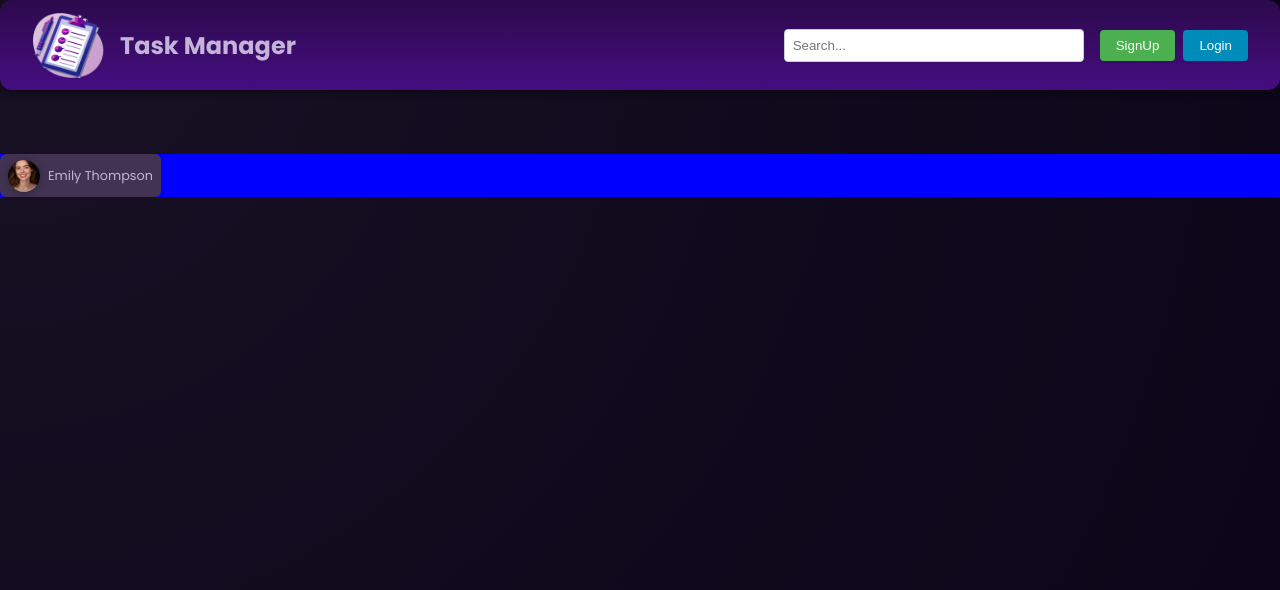
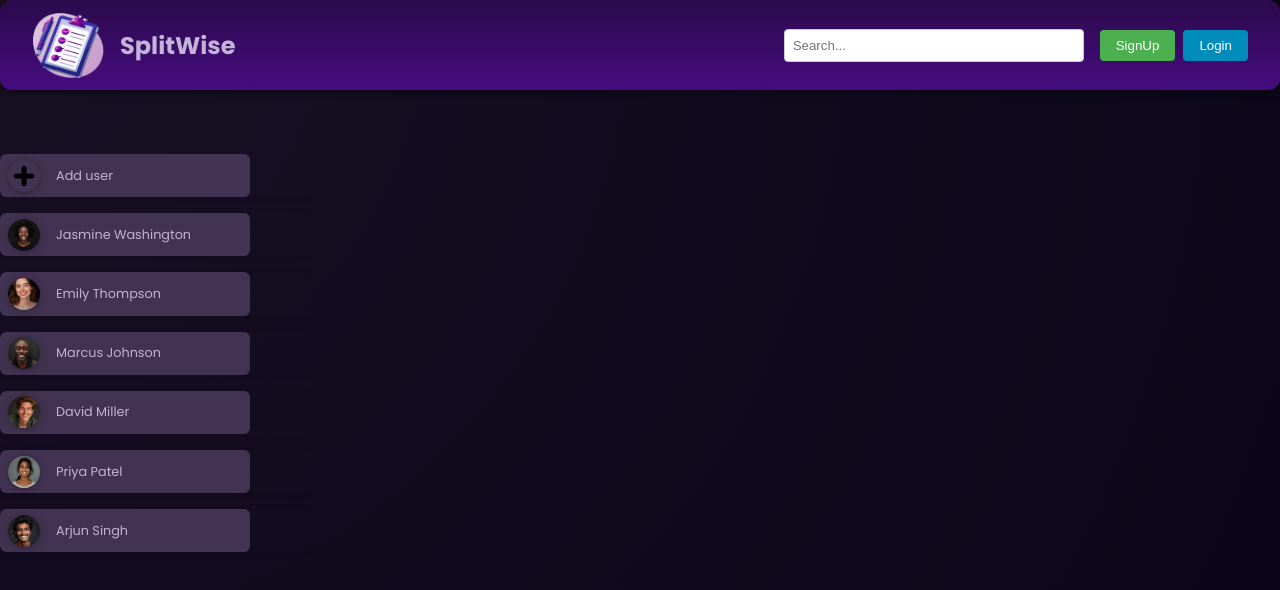
Before and after one commit to Rehan-Meer/Angular, an Angular app: page / in a window 1280 px wide. Shown: the top 590 px of the page. Built offline with nearby package versions, Linux system fonts and the light colour scheme.

Commit message:
addingn functionality to user button

```diff
--- a/src/app/app.component.css
+++ b/src/app/app.component.css
@@ -3,7 +3,6 @@ main
     display: grid;
     grid-auto-flow: row;
     gap: 2rem;
-    background-color: blue;
   }
 
   #users {
--- a/src/app/users.ts
+++ b/src/app/users.ts
@@ -1,4 +1,9 @@
 export const Users = [
+  {
+    id: 'u0',
+    name: 'Add user',
+    avatar: 'user-0.png',
+  },
     {
       id: 'u1',
       name: 'Jasmine Washington',
--- a/src/components/header/header.component.html
+++ b/src/components/header/header.component.html
@@ -1,7 +1,7 @@
 <header>
     <img src="assets/task-management-logo.png" alt="Logo"/>
     <div class="header-content">
-      <h1>Task Manager</h1>
+      <h1>SplitWise</h1>
   </div>
 
   <div class="header-search" style="flex: 1; text-align: right;">
@@ -13,4 +13,4 @@
     <button class="login-btn" onclick="showSignUp()">Login</button>
 </div>
 
-  </header>
+</header>
--- a/src/components/user/user.component.css
+++ b/src/components/user/user.component.css
@@ -7,7 +7,7 @@ div {
 button {
   display: flex;
   align-items: center;
-  gap: 0.5rem;
+  gap: 1rem;
   padding: 0.35rem 0.5rem;
   background-color: #433352;
   color: #c3b3d1;
@@ -15,8 +15,10 @@ button {
   border-radius: inherit;
   font: inherit;
   cursor: pointer;
+  width: 80%;
   min-width: 10rem;
   text-align: left;
+  margin-bottom: 0rem;
 }
 
 button:hover,
@@ -39,3 +41,48 @@ span {
   font-size: 0.8rem;
   font-weight: normal;
 }
+
+
+.user-item {
+  position: relative;
+  margin-bottom: 1rem;
+}
+
+.menu-icon {
+  position: relative;
+  margin-left: auto;
+  cursor: pointer;
+}
+
+.menu-options {
+  display: none;
+  position: absolute;
+  top: 100%;
+  right: 0;
+  background-color: #ffffff;
+  box-shadow: 0 1px 6px rgba(0, 0, 0, 0.1);
+  border-radius: 6px;
+  overflow: hidden;
+  z-index: 10;
+}
+
+.menu-icon:hover .menu-options,
+.menu-icon:focus-within .menu-options {
+  display: block;
+}
+
+.menu-options button {
+  display: block;
+  width: 100%;
+  padding: 0.5rem 1rem;
+  background: none;
+  border: none;
+  cursor: pointer;
+  text-align: left;
+  font: inherit;
+  color: #433352;
+}
+
+.menu-options button:hover {
+  background-color: #f0f0f0;
+}
--- a/src/components/user/user.component.html
+++ b/src/components/user/user.component.html
@@ -1,6 +1,12 @@
-<div>
-    <button >
+<div *ngFor="let selectedUser of usersList" class="user-item">
+    <button>
         <img [src]="'assets/users/' + selectedUser.avatar" [alt]="selectedUser.id"/>
         <span>{{selectedUser.name}}</span>
+        <div class="menu-icon" (mouseenter)="showMenu = true" (mouseleave)="showMenu = false">
+            <div class="menu-options" *ngIf="showMenu">
+                <button (click)="editUser(selectedUser)">Edit</button>
+                <button (click)="deleteUser(selectedUser)">Delete</button>
+            </div>
+        </div>
     </button>
 </div>
--- a/src/components/user/user.component.ts
+++ b/src/components/user/user.component.ts
@@ -1,15 +1,27 @@
-import { Component } from "@angular/core";
+import { Component} from "@angular/core";
 import { Users } from "../../app/users";
+import { CommonModule } from '@angular/common';
 
 @Component({
     selector: 'app-user',
     standalone: true,
+    imports: [CommonModule],
     templateUrl: './user.component.html',
     styleUrl: './user.component.css'
   })
 export class UserComponent
 {
-  selectedUser = Users[1];
+ usersList= Users;
+ showMenu = false;
 
+  editUser(user: any) {
+    console.log('Edit user:', user);
+    // Add your edit logic here
+  }
+
+  deleteUser(user: any) {
+    console.log('Delete user:', user);
+    // Add your delete logic here
+  }
 
 }
```
Also changed, not shown: src/assets/users/user-0.png (added).
